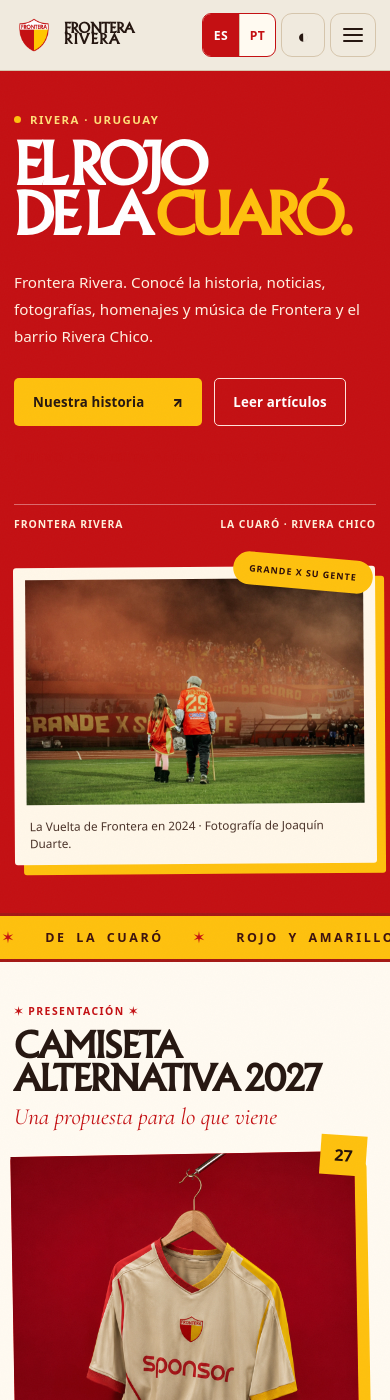
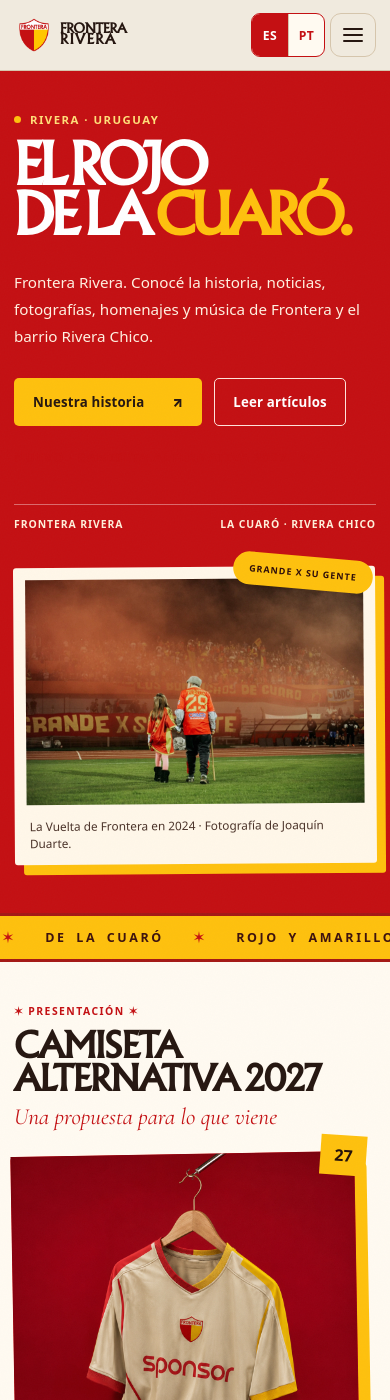
Before and after one commit to lilguti384-jpg/FronteraRivera, a Jekyll site: the page built from index.html, in a window 390 px wide and 1400 px high. Built offline with Jekyll 4.4.1, drawn with Linux system fonts in a browser that asks for light colours; some web fonts are replaced.

Commit message:
Optimizar cabecera ES/PT en celulares estrechos

```diff
--- a/assets/styles.css
+++ b/assets/styles.css
@@ -311,3 +311,12 @@ body.dark .kit2027-zoom{background:#fff8ea;color:#261711}
 @media(max-width:650px){.header-inner .language-toggle a{min-width:36px;min-height:42px;padding:5px 7px}}
 @media(max-width:450px){.header-buttons{gap:5px}.header-buttons .dark-label{display:none}.language-toggle{min-height:39px}.language-toggle a{min-height:39px}.header-inner .brand span{font-size:.82rem}}
 @media(prefers-reduced-motion:reduce){.language-toggle a{transition:none}}
+
+/* No celular pequeno o modo escuro segue acessível pelo menu hambúrguer. */
+@media(max-width:390px){
+  .header-buttons>.dark-toggle{display:none}
+  .header-inner{gap:8px}
+  .header-inner .brand{gap:6px}
+  .header-inner .brand img{width:40px;height:50px}
+  .header-inner .brand span{font-size:.78rem}
+}
```
